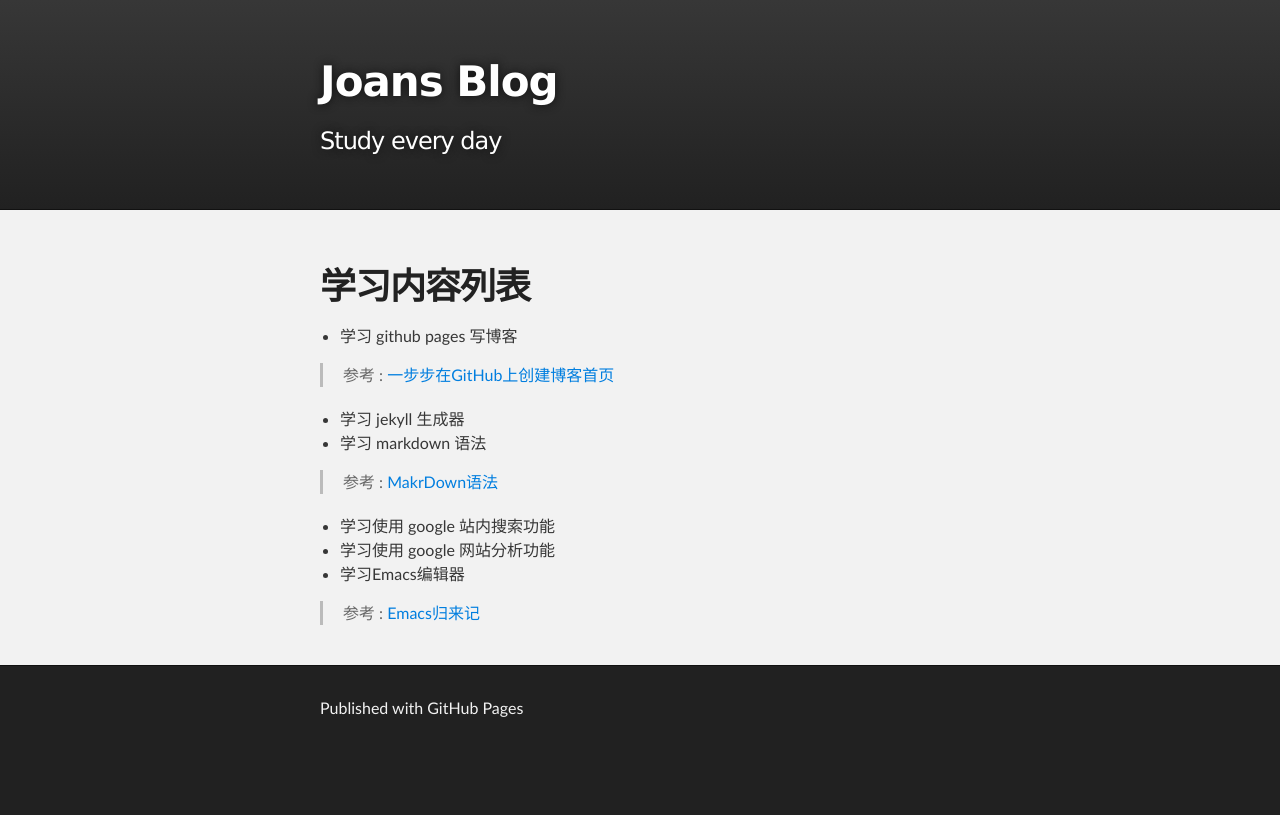
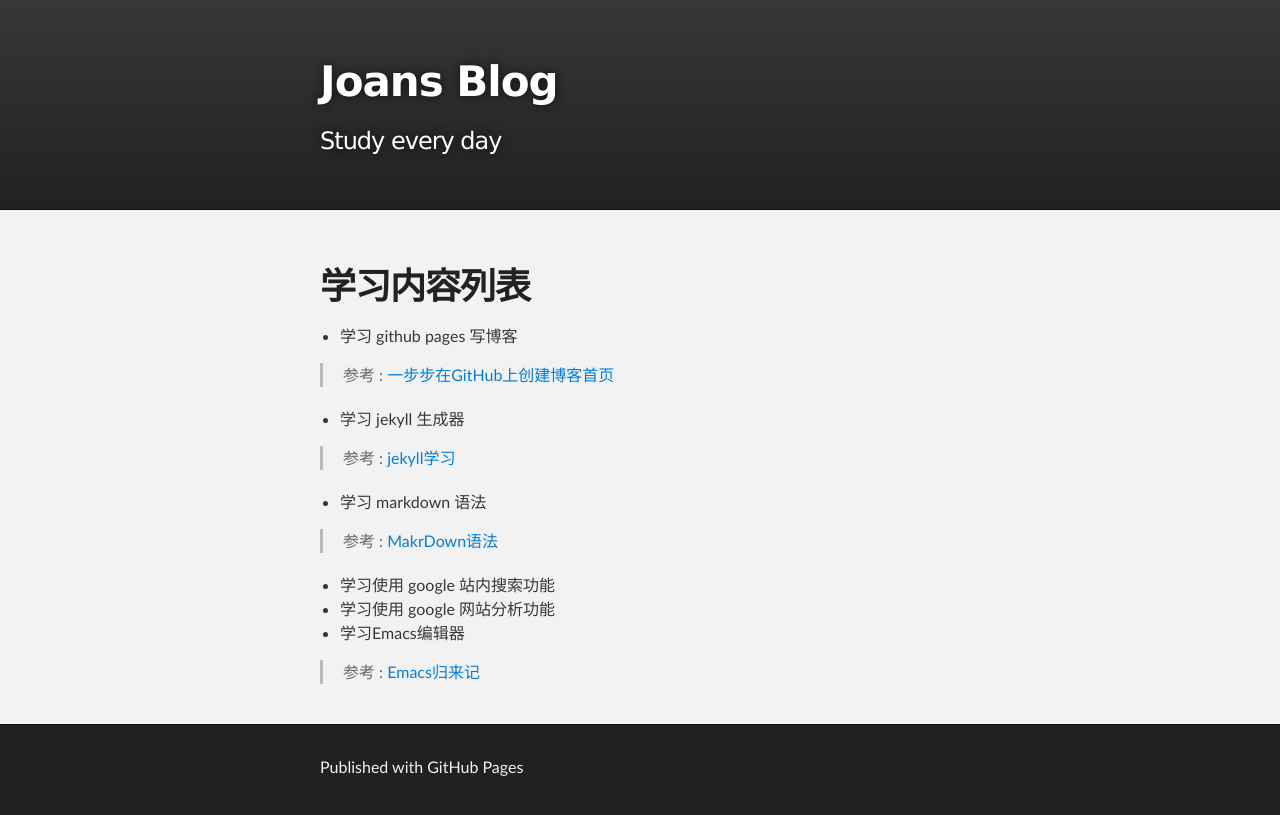
Before and after one commit to joans321/joans321.github.io, a Jekyll site: the page built from index.md, in a window 1280 px wide. Shown: the top 815 px of the page. Built offline with Jekyll 4.4.1, drawn with Linux system fonts in a browser that asks for light colours.

Commit message:
添加 jekyll 参考链接

```diff
--- a/index.md
+++ b/index.md
@@ -10,6 +10,9 @@ title: 首页
 > 参考 : [一步步在GitHub上创建博客首页](http://www.pchou.info/web-build/2013/01/03/build-github-blog-page-01.html)
 
 * 学习 jekyll 生成器
+
+> 参考 : [jekyll学习](http://bg.biedalian.com/2013/08/01/use-jekyll.html)
+
 * 学习 markdown 语法
 
 > 参考 : [MakrDown语法](http://www.ituring.com.cn/article/775)
```
